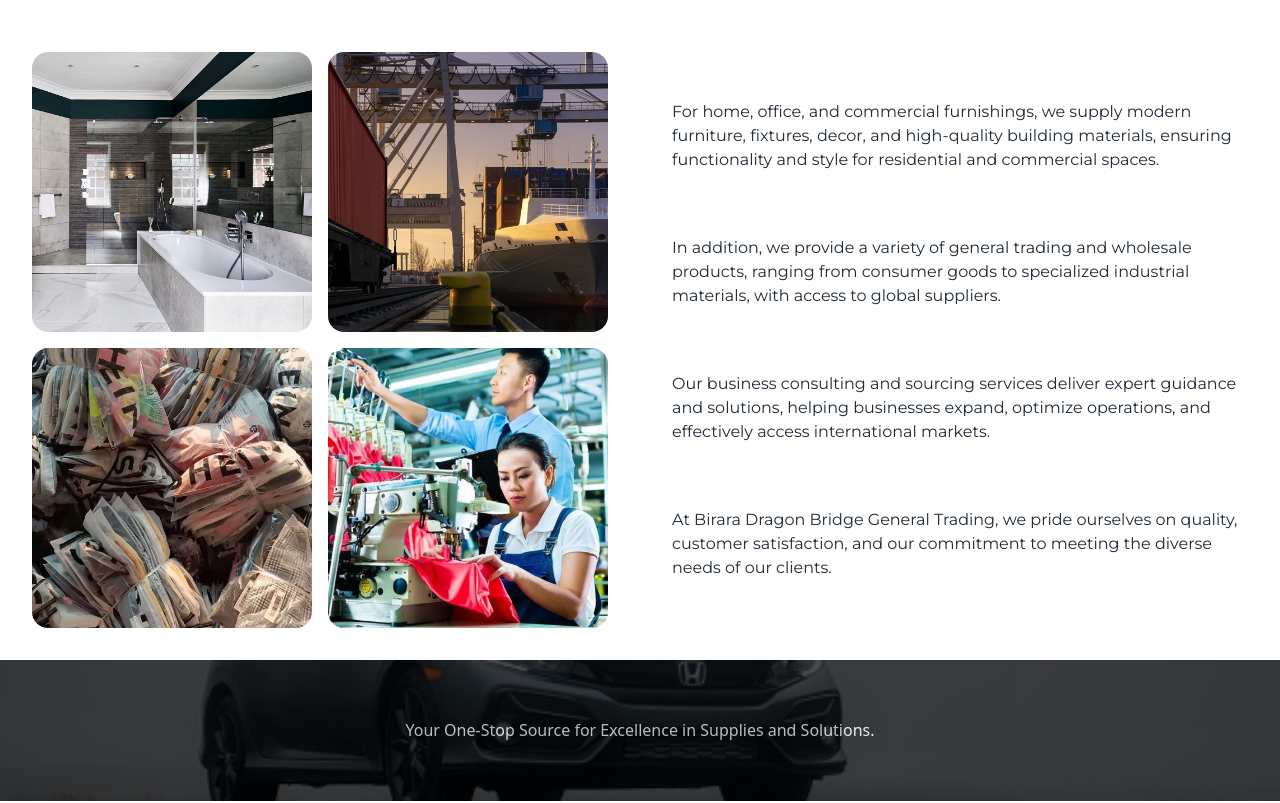
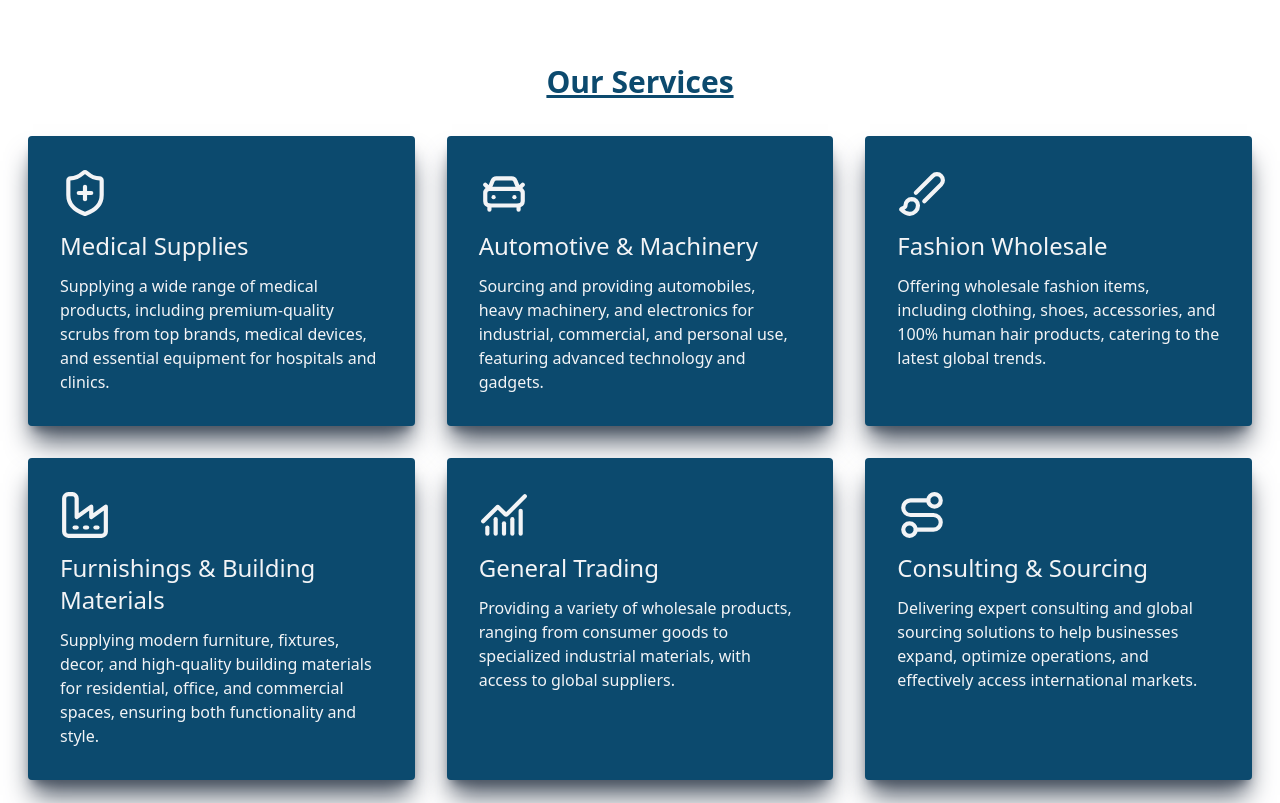
Before and after one commit to KidusThethird/birara_dragon, a React (Vite) app: page / in a window 1280 px wide. Shown: the part 1540-2343 px from the top of the page. Built offline with nearby package versions, Linux system fonts and the light colour scheme; a web font is replaced by a local one.

Commit message:
update: ourservices section updated

```diff
--- a/src/components/four_section.jsx
+++ b/src/components/four_section.jsx
@@ -72,7 +72,7 @@ export default function FourSection() {
         </div>
       </div>
 
-      <div>
+      {/* <div>
         <div className="w-full flex flex-col-reverse md:grid grid-cols-2">
           <div className="grid grid-cols-2 gap-4 m-8">
             <img
@@ -122,7 +122,7 @@ export default function FourSection() {
             </h1>
           </div>
         </div>
-      </div>
+      </div> */}
     </div>
   );
 }
--- /dev/null
+++ b/src/components/our_services.jsx
@@ -0,0 +1,118 @@
+import React from "react";
+import {
+  ShieldPlus,
+  CarFront,
+  Brush,
+  Factory,
+  ChartNoAxesCombined,
+  Route,
+} from "lucide-react";
+
+export default function OurServices() {
+  return (
+    <div className="w-full py-5">
+      <div className="w-full flex py-6">
+        <h1 className="w-fit underline mx-auto text-3xl font-semibold text-sky-900">
+          Our Services
+        </h1>
+      </div>
+      <div className="space-y-5 sm:space-y-0 sm:grid grid-cols-2 mdd:grid-cols-3 gap-8 px-7 w-full  p-3">
+        <div className="hover:text-sky-900 hover:bg-gray-100 duration-150 cursor-pointer bg-sky-900  text-gray-100 p-8 rounded shadow-xl shadow-gray-600">
+          <div className=" flex">
+            <ShieldPlus size={50} className="w-fit" />
+          </div>
+          <div>
+            <h1 className="my-3 text-2xl">Medical Supplies</h1>
+          </div>
+          <div>
+            <h1>
+              Supplying a wide range of medical products, including
+              premium-quality scrubs from top brands, medical devices, and
+              essential equipment for hospitals and clinics.
+            </h1>
+          </div>
+        </div>
+
+        <div className="bg-sky-900 text-gray-100 p-8 rounded shadow-xl shadow-gray-600 hover:text-sky-900 hover:bg-gray-100 duration-150 cursor-pointer">
+          <div className=" flex">
+            <CarFront size={50} className="w-fit" />
+          </div>
+          <div>
+            <h1 className="my-3 text-2xl">Automotive & Machinery</h1>
+          </div>
+          <div>
+            <h1>
+              Sourcing and providing automobiles, heavy machinery, and
+              electronics for industrial, commercial, and personal use,
+              featuring advanced technology and gadgets.
+            </h1>
+          </div>
+        </div>
+
+        <div className="bg-sky-900 text-gray-100 p-8 rounded shadow-xl shadow-gray-600 hover:text-sky-900 hover:bg-gray-100 duration-150 cursor-pointer">
+          <div className=" flex">
+            <Brush size={50} className="w-fit" />
+          </div>
+          <div>
+            <h1 className="my-3 text-2xl">Fashion Wholesale</h1>
+          </div>
+          <div>
+            <h1>
+              Offering wholesale fashion items, including clothing, shoes,
+              accessories, and 100% human hair products, catering to the latest
+              global trends.
+            </h1>
+          </div>
+        </div>
+
+        <div className="bg-sky-900 text-gray-100 p-8 rounded shadow-xl shadow-gray-600 hover:text-sky-900 hover:bg-gray-100 duration-150 cursor-pointer">
+          <div className=" flex">
+            <Factory size={50} className="w-fit" />
+          </div>
+          <div>
+            <h1 className="my-3 text-2xl"> Furnishings & Building Materials</h1>
+          </div>
+          <div>
+            <h1>
+              Supplying modern furniture, fixtures, decor, and high-quality
+              building materials for residential, office, and commercial spaces,
+              ensuring both functionality and style.
+            </h1>
+          </div>
+        </div>
+
+        <div className="bg-sky-900 text-gray-100 p-8 rounded shadow-xl shadow-gray-600 hover:text-sky-900 hover:bg-gray-100 duration-150 cursor-pointer">
+          <div className=" flex">
+            <ChartNoAxesCombined size={50} className="w-fit" />
+          </div>
+          <div>
+            <h1 className="my-3 text-2xl">General Trading</h1>
+          </div>
+          <div>
+            <h1>
+              Providing a variety of wholesale products, ranging from consumer
+              goods to specialized industrial materials, with access to global
+              suppliers.
+            </h1>
+          </div>
+        </div>
+
+        <div className="bg-sky-900 text-gray-100 p-8 rounded shadow-xl shadow-gray-600 hover:text-sky-900 hover:bg-gray-100 duration-150 cursor-pointer">
+          <div className=" flex">
+            <Route size={50} className="w-fit" />
+          </div>
+          <div>
+            <h1 className="my-3 text-2xl">Consulting & Sourcing</h1>
+          </div>
+          <div>
+            <h1>
+              Delivering expert consulting and global sourcing solutions to help
+              businesses expand, optimize operations, and effectively access
+              international markets.
+            </h1>
+          </div>
+        </div>
+      </div>
+    </div>
+  );
+}
--- a/src/routes/home.jsx
+++ b/src/routes/home.jsx
@@ -4,6 +4,7 @@ import Break01 from "../components/break01";
 import FourSection from "../components/four_section";
 import OurMission from "../components/our_mission";
 import Break03 from "../components/break03";
+import OurServices from "../components/our_services";
 
 export default function Home() {
   return (
@@ -14,6 +15,7 @@ export default function Home() {
       <Break01 /> */}
 
       <FourSection />
+      <OurServices />
       <Break01 />
       <OurMission />
     </div>
--- a/tailwind.config.js
+++ b/tailwind.config.js
@@ -15,6 +15,7 @@ export default {
       sm: "640px",
       ms: "700px",
       md: "768px",
+      mdd: "820px",
       lmd: "950px",
       lg: "1024px",
       xl: "1280px",
```
